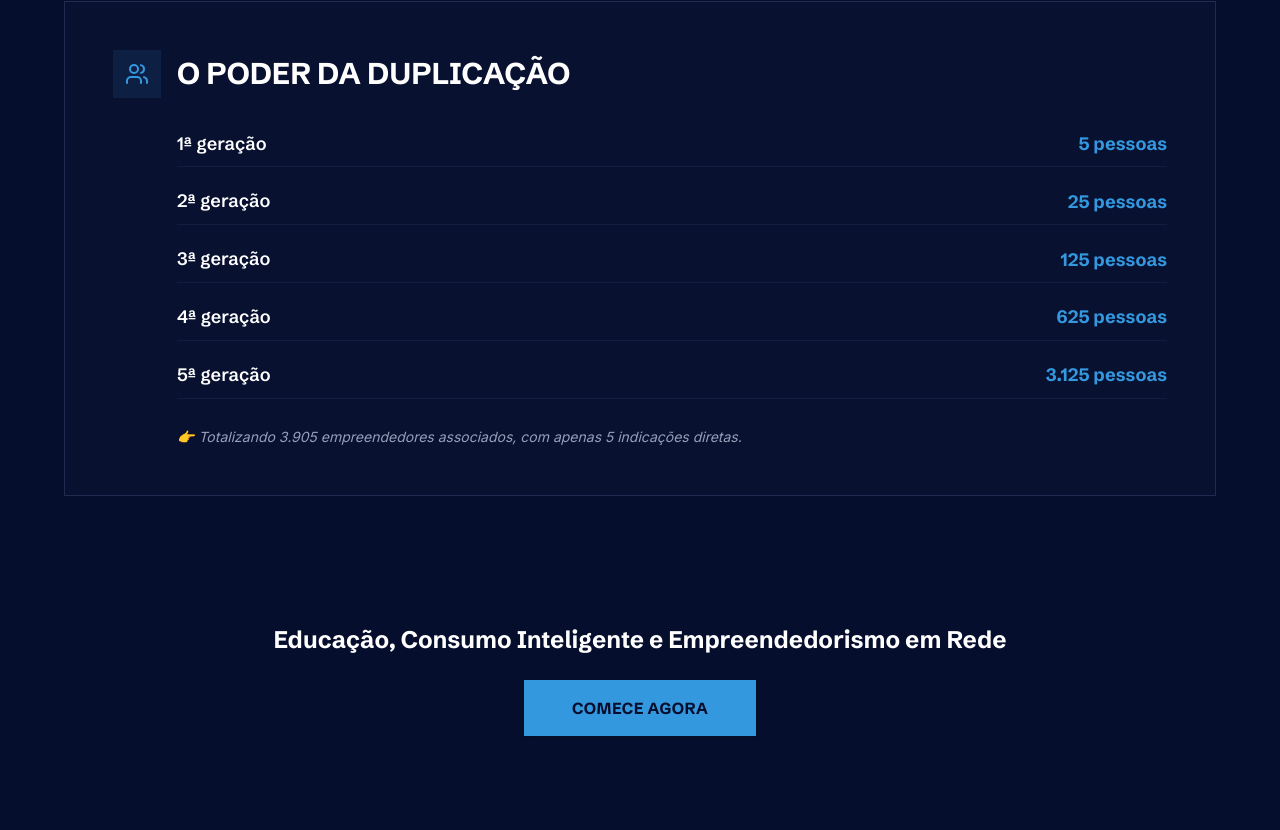
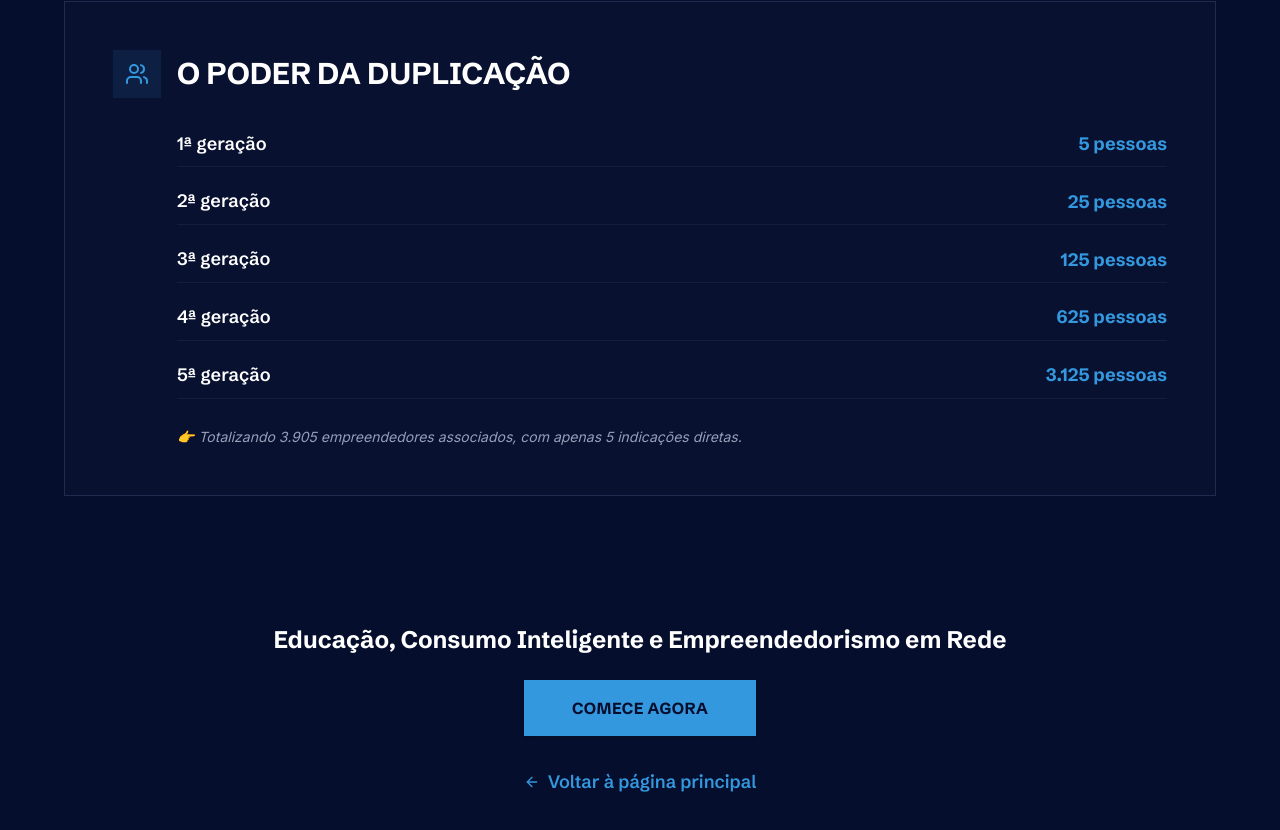
Before and after one commit to emersonradtke/bold-life-site, a React (Vite) app: page /como-funciona in a window 1280 px wide. Shown: the part 1647-2477 px from the top of the page. Built offline with nearby package versions, Linux system fonts and the light colour scheme; no server answers; grey boxes are pictures that could not be loaded.

Commit message:
File changes

```diff
--- a/src/pages/HowItWorks.jsx
+++ b/src/pages/HowItWorks.jsx
@@ -178,8 +178,9 @@ export default function HowItWorks() {
           initial={{ opacity: 0, y: 40 }}
           animate={isInView ? { opacity: 1, y: 0 } : {}}
           transition={{ delay: 0.5, duration: 0.6 }}
-          className="text-center"
+          className="text-center space-y-8"
         >
+          <div>
             <h3 className="font-heading font-bold text-2xl mb-6">Educação, Consumo Inteligente e Empreendedorismo em Rede</h3>
             <a href="https://boldlife7.com.br/bold/register.php?id=01" target="_blank" rel="noopener noreferrer">
               <Button
@@ -189,6 +190,15 @@ export default function HowItWorks() {
                 COMECE AGORA
               </Button>
             </a>
+          </div>
+
+          <button
+            onClick={() => navigate('/')}
+            className="flex items-center justify-center gap-2 text-primary hover:text-primary/80 transition-colors mx-auto"
+          >
+            <ArrowLeft className="w-4 h-4" />
+            <span className="font-heading font-semibold">Voltar à página principal</span>
+          </button>
         </motion.div>
       </div>
 
```
Lines whose indentation alone changed are shown as unchanged.
